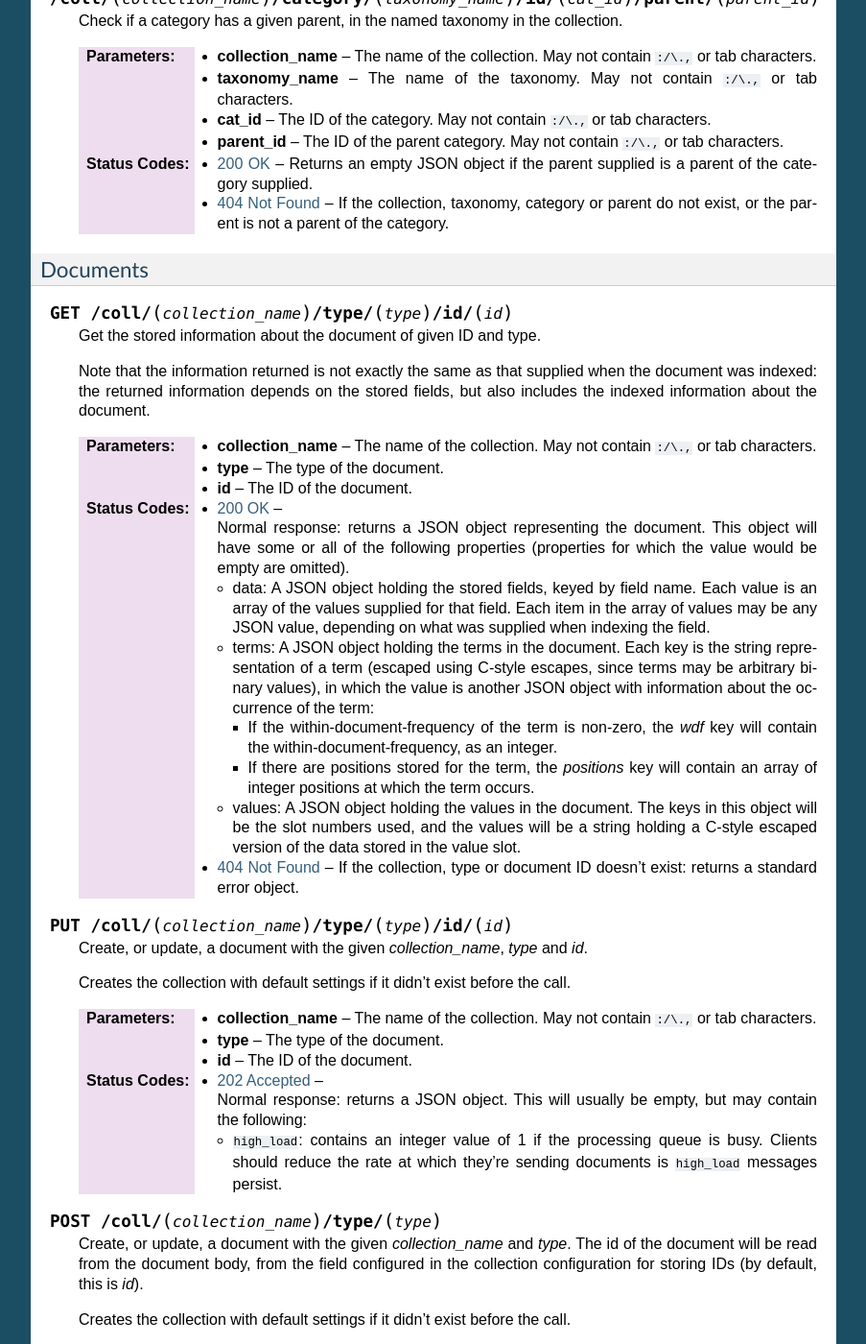
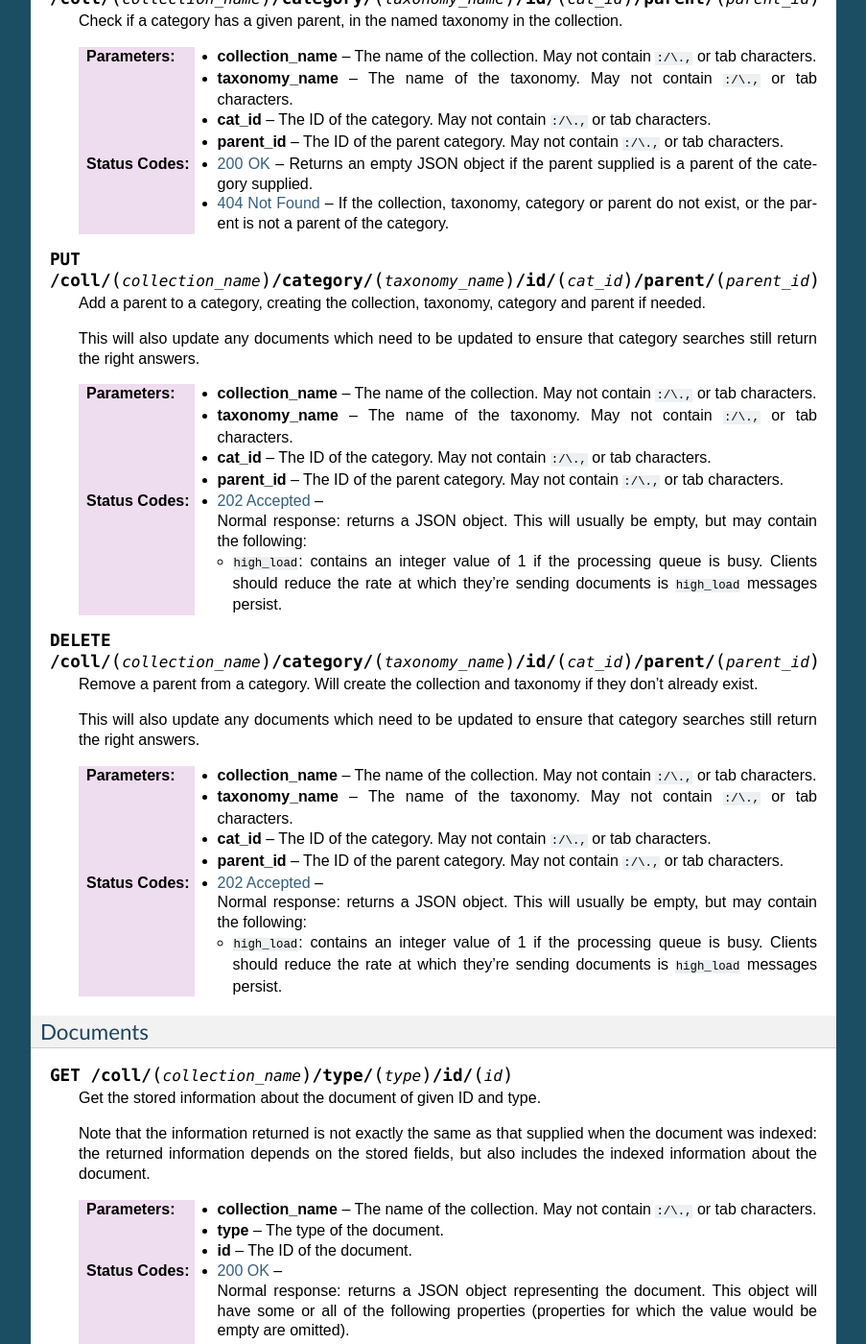
Before and after one commit to restpose/restpose, a Sphinx documentation site: the page built from docs/urls.rst, in a window 1280 px wide and 1400 px high, scrolled down 3983 px. Shown: the whole window at 96% size, without its empty margins (198-1101 px from the left). Built offline with Sphinx 7.4.7, drawn with Linux system fonts in a browser that asks for light colours.

Commit message:
Document category modification

```diff
--- a/docs/urls.rst
+++ b/docs/urls.rst
@@ -287,6 +287,56 @@ relationships.
    :statuscode 404: If the collection, taxonomy, category or parent do not
                exist, or the parent is not a parent of the category.
 
+.. http:put:: /coll/(collection_name)/category/(taxonomy_name)/id/(cat_id)/parent/(parent_id)
+
+   Add a parent to a category, creating the collection, taxonomy, category and
+   parent if needed.
+
+   This will also update any documents which need to be updated to ensure that
+   category searches still return the right answers.
+
+   :param collection_name: The name of the collection.  May not contain
+          ``:/\.,`` or tab characters.
+   :param taxonomy_name: The name of the taxonomy.  May not contain ``:/\.,``
+          or tab characters.
+   :param cat_id: The ID of the category.  May not contain ``:/\.,`` or tab
+          characters.
+   :param parent_id: The ID of the parent category.  May not contain ``:/\.,``
+          or tab characters.
+
+   :statuscode 202: Normal response: returns a JSON object.  This will usually
+               be empty, but may contain the following:
+
+	       * ``high_load``: contains an integer value of 1 if the
+		 processing queue is busy.  Clients should reduce the rate at
+		 which they're sending documents is ``high_load`` messages
+		 persist.
+
+.. http:delete:: /coll/(collection_name)/category/(taxonomy_name)/id/(cat_id)/parent/(parent_id)
+
+   Remove a parent from a category.  Will create the collection and taxonomy if
+   they don't already exist.
+
+   This will also update any documents which need to be updated to ensure that
+   category searches still return the right answers.
+
+   :param collection_name: The name of the collection.  May not contain
+          ``:/\.,`` or tab characters.
+   :param taxonomy_name: The name of the taxonomy.  May not contain ``:/\.,``
+          or tab characters.
+   :param cat_id: The ID of the category.  May not contain ``:/\.,`` or tab
+          characters.
+   :param parent_id: The ID of the parent category.  May not contain ``:/\.,``
+          or tab characters.
+
+   :statuscode 202: Normal response: returns a JSON object.  This will usually
+               be empty, but may contain the following:
+
+	       * ``high_load``: contains an integer value of 1 if the
+		 processing queue is busy.  Clients should reduce the rate at
+		 which they're sending documents is ``high_load`` messages
+		 persist.
+
 
 Documents
 ---------
```
